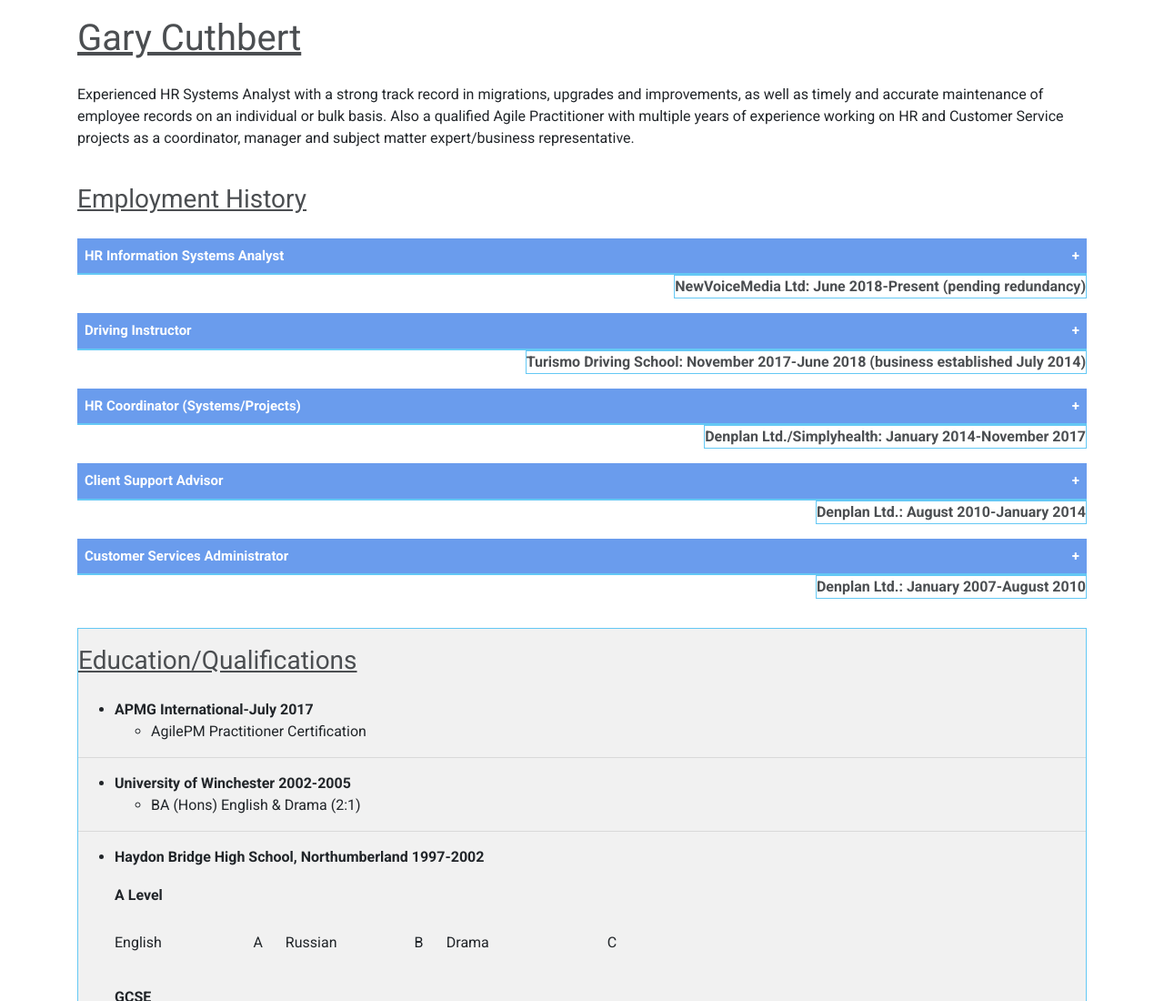
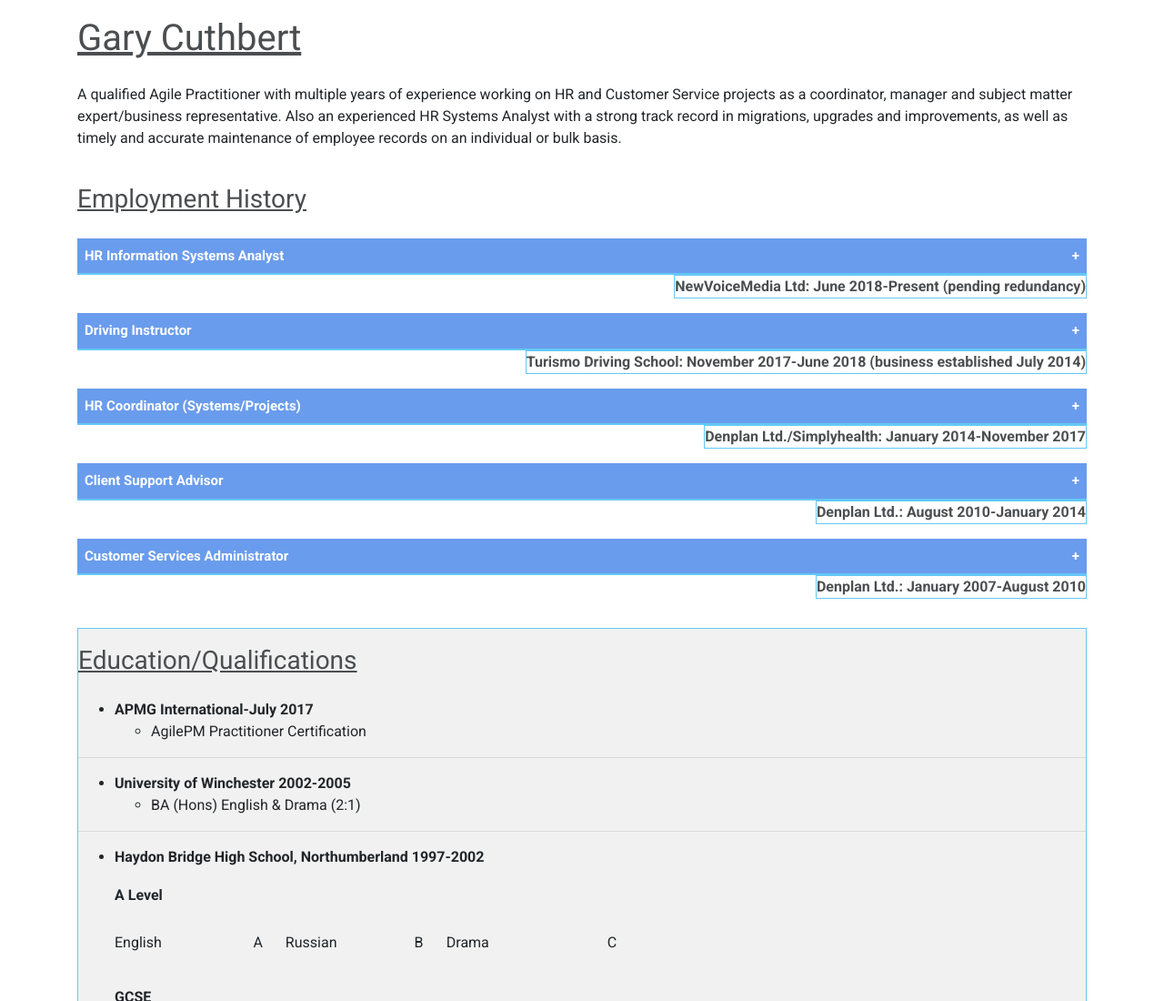
Before and after one commit to gcuthbert1984/gcuthbert1984-github.io, a plain HTML site: page index.html in a window 1280 px wide. Shown: the top 1100 px of the page at 91% size. Drawn offline with nearby package versions, Linux system fonts and the light colour scheme.

Commit message:
Update index.html

```diff
--- a/index.html
+++ b/index.html
@@ -84,7 +84,7 @@ color: #4b4e51;
 <h1 class="heads">Gary Cuthbert</h1>
 
 <div class="bio">
-<p>Experienced HR Systems Analyst with a strong track record in migrations, upgrades and improvements, as well as timely and accurate maintenance of employee records on an individual or bulk basis. Also a qualified Agile Practitioner with multiple years of experience working on HR and Customer Service projects as a coordinator, manager and subject matter expert/business representative.</p>
+<p>A qualified Agile Practitioner with multiple years of experience working on HR and Customer Service projects as a coordinator, manager and subject matter expert/business representative. Also an experienced HR Systems Analyst with a strong track record in migrations, upgrades and improvements, as well as timely and accurate maintenance of employee records on an individual or bulk basis.</p>
 </div>
 
 <h3 class="heads">Employment History</h3>
```
